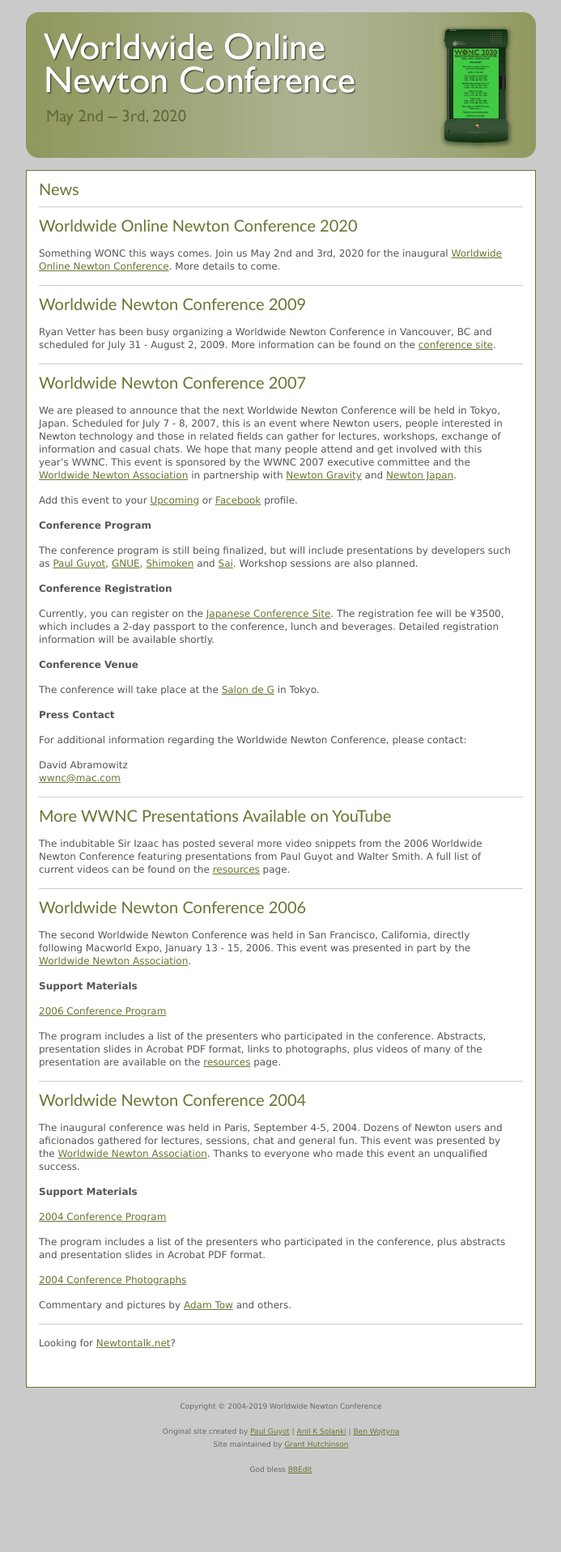
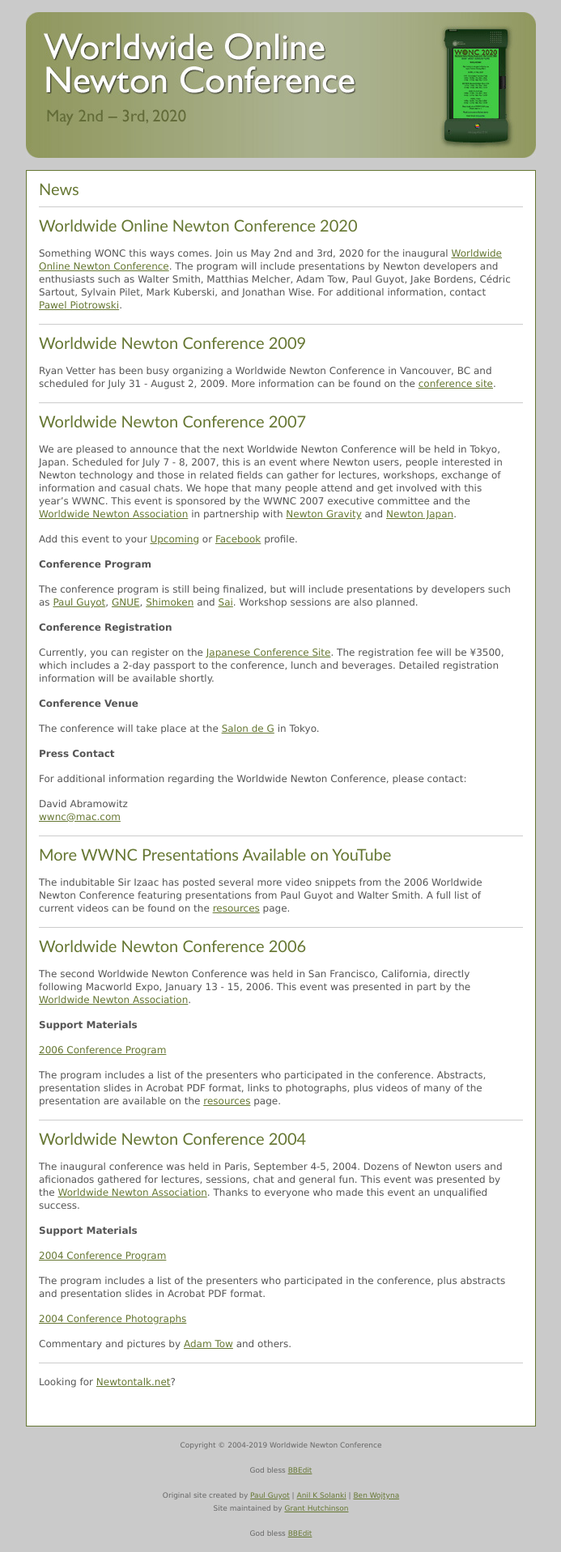
Before and after one commit to splorp/wwnc, a PHP site: page / in a window 1280 px wide. Shown: the whole page at 81% size, without its empty margins (293-986 px from the left). Before the commit the page ends 1820 px from the top, so only its background shows below. Run offline with PHP 8.4, Linux system fonts and the light colour scheme.

Commit message:
Updated WONC details, various links

```diff
--- a/wwnc.newtontalk.net/index.php
+++ b/wwnc.newtontalk.net/index.php
@@ -23,7 +23,7 @@
 
 				<div class="chunk">
 				<h1>Worldwide Online Newton Conference 2020</h1>
-				<p>Something WONC this ways comes. Join us May 2nd and 3rd, 2020 for the inaugural <a href="http://wwnc.online/">Worldwide Online Newton Conference</a>. More details to come.</p>
+				<p>Something WONC this ways comes. Join us May 2nd and 3rd, 2020 for the inaugural <a href="http://wwnc.online/">Worldwide Online Newton Conference</a>. The program will include presentations by Newton developers and enthusiasts such as Walter Smith, Matthias Melcher, Adam Tow, Paul Guyot, Jake Bordens, Cédric Sartout, Sylvain Pilet, Mark Kuberski, and Jonathan Wise. For additional information, contact <a href="mailto:contact@wwnc.online">Pawel Piotrowski</a>.
 				</div>
 
 				<div class="chunk">
@@ -106,9 +106,10 @@
 
 			<div id="footer">
 				<p>Copyright &#169; 2004-2019 Worldwide Newton Conference</p>
-				<p>Original site created by <a href="http://www.kallisys.com/">Paul Guyot</a> | <a href="http://www.thisiswhatwedo.com/">Anil K Solanki</a> | <a href="http://www.torpedobird.com/">Ben Wojtyna</a><br />
-				Site maintained by <a href="http://www.splorp.com/">Grant Hutchinson</a></p>
 				<p>God bless <a href="http://www.barebones.com/products/bbedit/">BBEdit</a></p>
+				<p>Original site created by <a href="http://www.kallisys.com/">Paul Guyot</a> | <a href="http://www.thisiswhatwedo.com/">Anil K Solanki</a> | <a href="https://web.archive.org/web/20160111112813/http://www.torpedobird.com/">Ben Wojtyna</a><br />
+				Site maintained by <a href="https://splorp.com/">Grant Hutchinson</a></p>
+				<p>God bless <a href="https://www.barebones.com/products/bbedit/">BBEdit</a></p>
 			</div>
 		</div>
 	</body>
```
